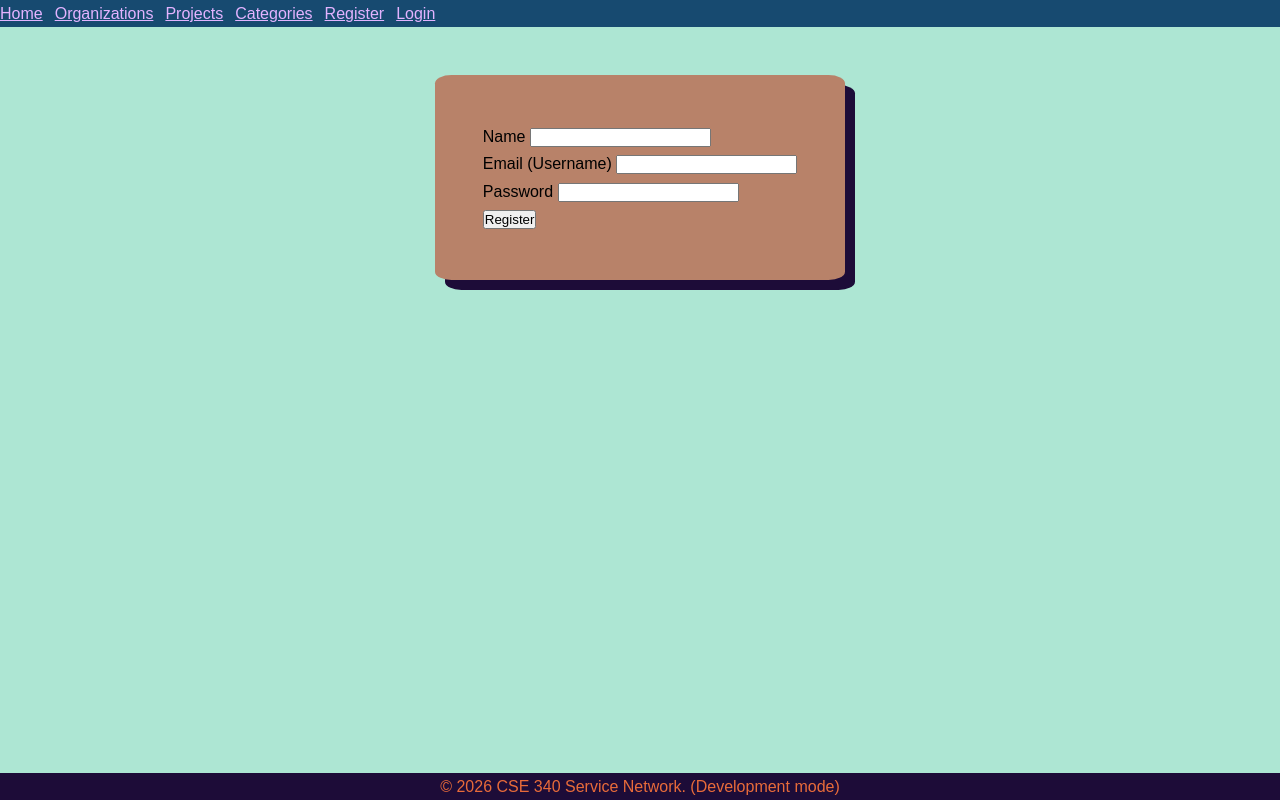
After one commit to chilltomato/cse340-course-repo, a Node server app: page /register in a window 1280 px wide. The commit adds this page. Run offline with Node 20, Linux system fonts and the light colour scheme.

Commit message:
user sign in page added

```diff
--- a/package.json
+++ b/package.json
@@ -18,6 +18,7 @@
   },
   "homepage": "https://github.com/chilltomato/cse340-course-repo#readme",
   "dependencies": {
+    "bcrypt": "^6.0.0",
     "ejs": "^7.0.2",
     "express": "^5.3.0",
     "express-session": "^1.19.0",
--- a/server.js
+++ b/server.js
@@ -19,7 +19,6 @@ const __dirname = path.dirname(__filename);
 
 const app = express();
 
-app.locals.NODE_ENV = NODE_ENV;
 
 app.use(express.static(path.join(__dirname, 'public')));
 
@@ -53,10 +52,22 @@ app.use((req, res, next) => {
     next(); // Pass control to the next middleware or route
 });
 
+app.use((req, res, next) => {
+    res.locals.isLoggedIn = false;
+    if (req.session && req.session.user) {
+        res.locals.isLoggedIn = true;
+    }
+    res.locals.NODE_ENV = NODE_ENV;
+    next();
+});
+
+
+
 
 // Allow Express to receive and process common POST data
 app.use(express.urlencoded({ extended: true }));
 app.use(express.json());
+
 
 // Use the imported router to handle routes
 app.use(router);
--- a/src/controllers/categories.js
+++ b/src/controllers/categories.js
@@ -80,7 +80,7 @@ const categoryValidation = [
 ];
 
 const showEditCategoryForm = async (req, res) => {
-    const title = "new category";
+    const title = "edit category";
     const categoryId = req.params.id;
     const categorydetails = await getCategoryDetails(categoryId);
 
--- /dev/null
+++ b/src/controllers/users.js
@@ -0,0 +1,73 @@
+import bcrypt from 'bcrypt';
+import { createUser, authenticateUser } from '../models/users.js';
+
+const showUserRegistrationForm = (req, res) => {
+    res.render('register', { title: 'Register' });
+};
+
+const processUserRegistrationForm = async (req, res) => {
+    const { name, email, password } = req.body;
+
+    try {
+        // Hash the password before storing it
+        const salt = await bcrypt.genSalt(10);
+        const passwordHash = await bcrypt.hash(password, salt);
+
+        // Create the user in the database
+        const userId = await createUser(name, email, passwordHash);
+
+        // Redirect to the home page after successful registration
+        req.flash('success', 'Registration successful! Please log in.');
+        res.redirect('/');
+    } catch (error) {
+        console.error('Error registering user:', error);
+        req.flash('error', 'An error occurred during registration. Please try again.');
+        res.redirect('/register');
+    }
+};
+
+const showLoginForm = (req, res) => {
+    res.render('login', { title: 'Login' });
+};
+
+const processLoginForm = async (req, res) => {
+    const { email, password } = req.body;
+
+    try {
+        const user = await authenticateUser(email, password);
+        if (user) {
+            // Store user info in session
+            req.session.user = user;
+            req.flash('success', 'Login successful!');
+
+            if (res.locals.NODE_ENV === 'development') {
+                console.log('User logged in:', user);
+            }
+
+            res.redirect('/');
+        } else {
+            req.flash('error', 'Invalid email or password.');
+            res.redirect('/login');
+        }
+    } catch (error) {
+        console.error('Error during login:', error);
+        req.flash('error', 'An error occurred during login. Please try again.');
+        res.redirect('/login');
+    }
+};
+
+const processLogout = async (req, res) => {
+    if (req.session.user) {
+        delete req.session.user;
+    }
+
+    req.flash('success', 'Logout successful!');
+    res.redirect('/login');
+};
+
+
+export { showUserRegistrationForm,
+    processUserRegistrationForm,
+    showLoginForm,
+    processLoginForm,
+    processLogout };
--- a/src/views/edit-category.ejs
+++ b/src/views/edit-category.ejs
@@ -1,5 +1,7 @@
 <%- include('partials/header') %>
 <main>
+  <h1><%= title %></h1>
+
  <form action="/edit-category/<%= categorydetails.category_id %>" method="POST">
     <div class="form-group">
       <label for="name">Category Name</label>
--- a/src/views/new-category.ejs
+++ b/src/views/new-category.ejs
@@ -1,5 +1,7 @@
 <%- include('partials/header') %>
 <main>
+  <h1><%= title %></h1>
+
  <form action="/new-category" method="POST">
     <div class="form-group">
       <label for="name">Category Name</label>
--- a/src/views/partials/header.ejs
+++ b/src/views/partials/header.ejs
@@ -13,6 +13,13 @@
             <li><a href="/organizations">Organizations</a></li>
             <li><a href="/projects">Projects</a></li>
             <li><a href="/categories">Categories</a></li>
+            <% if (isLoggedIn) { %>
+                <li><a href="/logout">Logout</a></li>
+            <% } else { %>
+                <li><a href="/register">Register</a></li>
+                <li><a href="/login">Login</a></li>
+
+            <% } %>
         </ul>
     </nav>
     <% const messages = flash(); %>
--- /dev/null
+++ b/src/views/register.ejs
@@ -0,0 +1,37 @@
+<%- include('partials/header') %>
+<main>
+ <form action="/register" method="POST">
+            <div class="form-group">
+            <label for="name">Name</label>
+            <input
+                type="text"
+                id="name"
+                name="name"
+                required
+            />
+        </div>
+
+        <div class="form-group">
+            <label for="email">Email (Username)</label>
+            <input
+                type="email"
+                id="email"
+                name="email"
+                required
+            />
+        </div>
+
+        <div class="form-group">
+            <label for="password">Password</label>
+            <input
+                type="password"
+                id="password"
+                name="password"
+                required
+            />
+        </div>
+                <button type="submit">Register</button>
+
+ </form>
+ </main>
+<%- include('partials/footer') %>
```
Also changed, not shown: src/models/users.js (added, +65 -0 lines), src/routes.js (+15 -5 lines), src/setup.sql (+16 -0 lines), src/views/login.ejs (added, +28 -0 lines), 1 other file.
